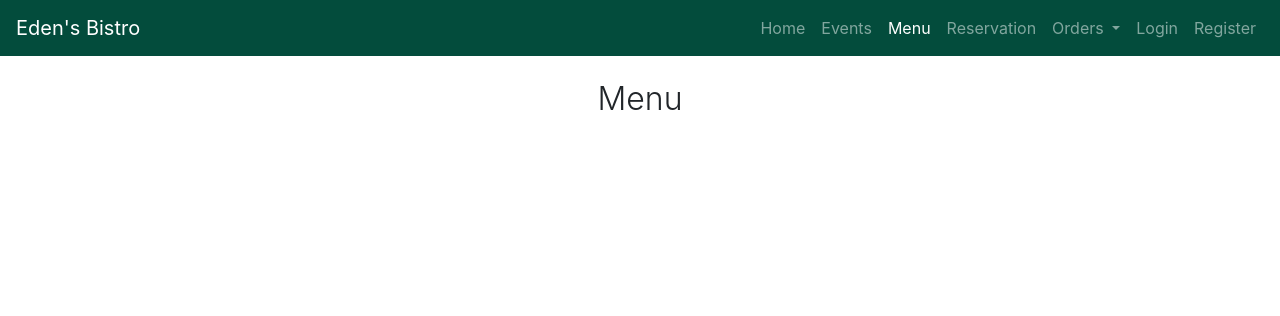
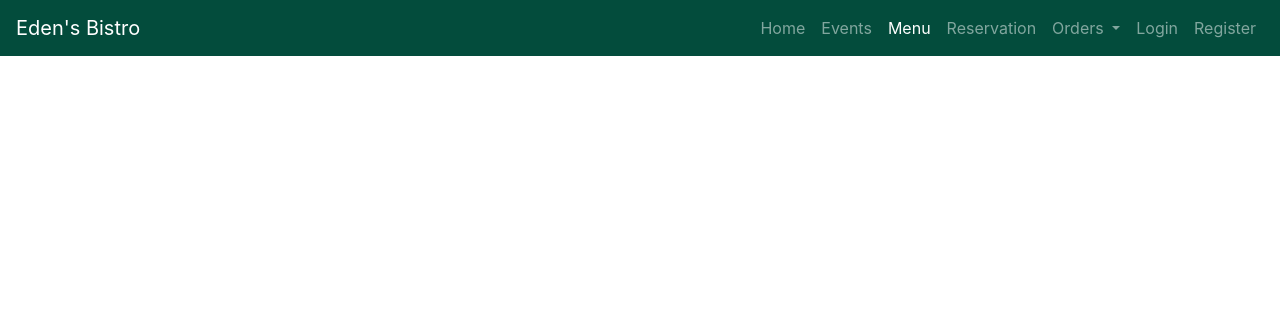
Before and after one commit to mtapiacs/Edens-Bistro, a PHP site: page /menu.php in a window 1280 px wide. Shown: the top 316 px of the page. Run offline with PHP 8.4, Linux system fonts and the light colour scheme.

Commit message:
making a commit statement

```diff
--- a/menu.php
+++ b/menu.php
@@ -2,9 +2,7 @@
 include_once "./includes/header.php";
 ?>
 
-<main class="main-container">
-    <h2 class="page-header">Menu</h2>
-</main>
+<p> Hi </p>
 
 <?php
 include_once "./includes/footer.php";
```
